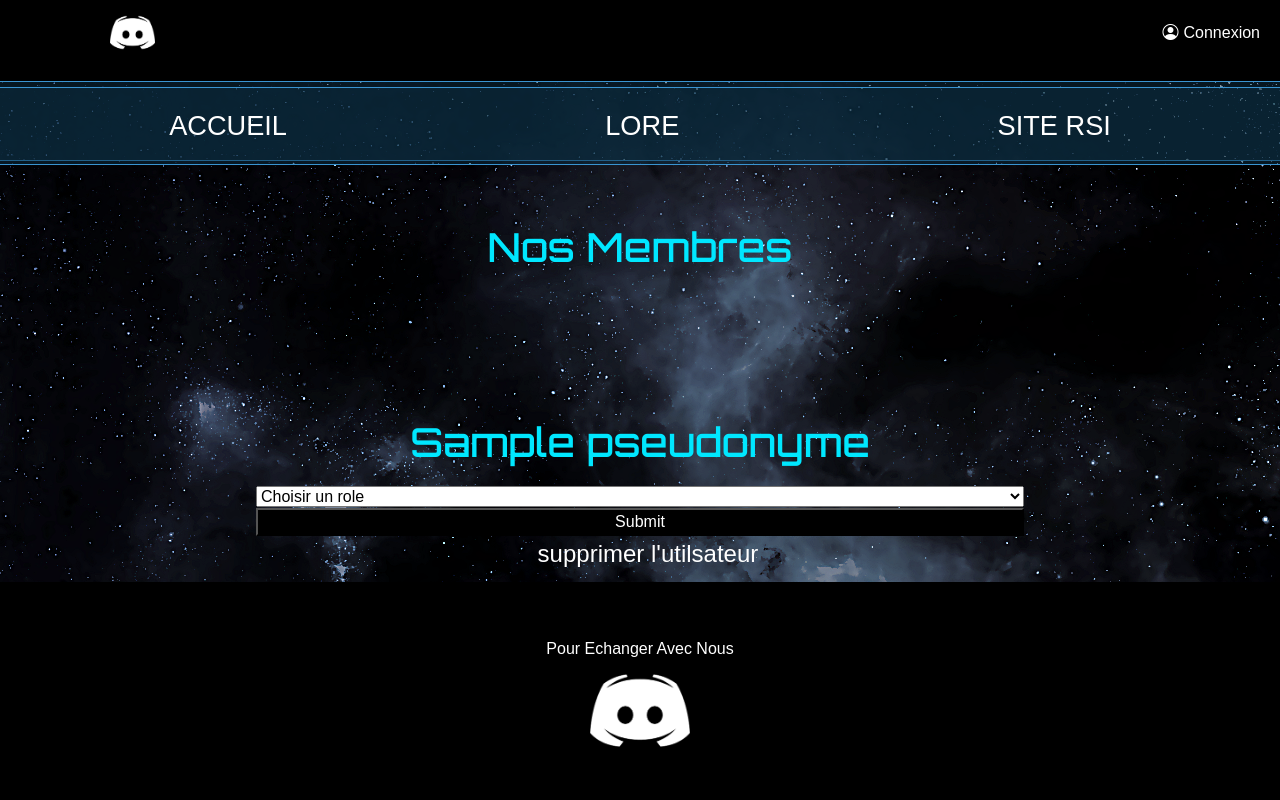
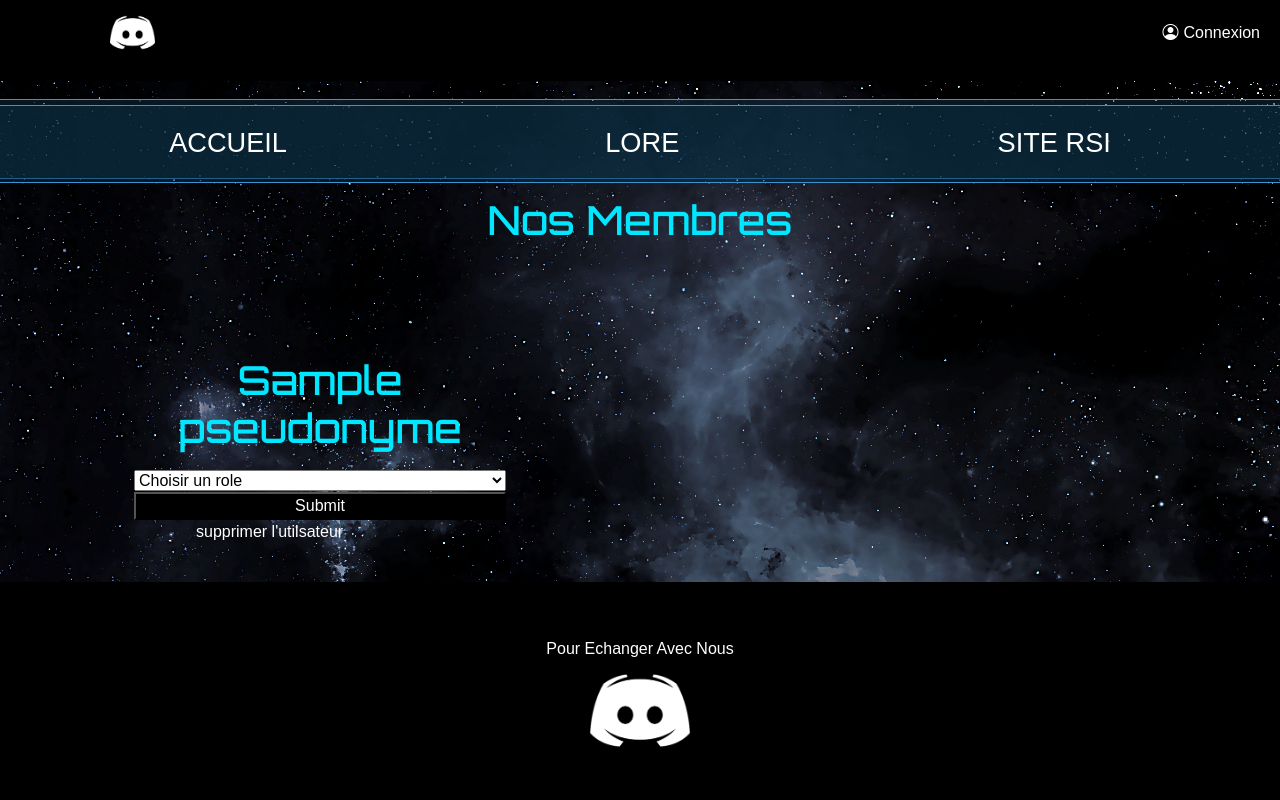
Before and after one commit to kevinvandenbussche/maraudeurs, a Symfony app: template templates/admin/role.html.twig in a window 1280 px wide. Run offline with Twig, Linux system fonts and the light colour scheme; the template is opened without the code that fills it: most values are stand-ins (such as "Sample title", 1, 10 or a date in 2020); some libraries are stand-ins or nearby versions; some web fonts are replaced.

Commit message:
mise à jour css

```diff
--- a/public/css/style.css
+++ b/public/css/style.css
@@ -17,7 +17,7 @@
 }
 
 .imageCarroussel{
-    width: 450px!important;
+    width: 30%!important;
 }
 /* pour faire disparaitre les photos qui encadre chaque titre en html en version dekstop */
 .phone{
@@ -146,7 +146,7 @@
 
 h1 {
     width: 50%;
-    margin: auto;
+    margin: 0 auto;
     text-align: center;
     padding-bottom: 5%;
     display: block;
@@ -424,10 +424,6 @@
 
 
 /*****************************************gestion des fichiers dynamiques ********************************************/
-.titleAdmin{
-    padding-top: 50px;
-}
-
 .titleCrud{
     text-align: center;
 }
@@ -580,8 +576,10 @@
 }
 
 .linkDeleteUser{
+    width: 40%;
+    margin: 0 auto;
     font-size: 1.5em;
-    margin-left: 42%;
+    /*margin-left: 42%;*/
 }
 
 @media screen and (min-width:320px) and (max-width:850px){
--- a/src/Entity/Article.php
+++ b/src/Entity/Article.php
@@ -69,8 +69,6 @@
     {
         $this->media = new ArrayCollection();
     }
-
-
 
     public function getId(): ?int
     {
--- a/src/Form/ArticleType.php
+++ b/src/Form/ArticleType.php
@@ -38,7 +38,7 @@
                 'entry_type' => MediaType::class,
 
             ])
-            ->add('media', MediaType::class,)
+//            ->add('media', MediaType::class)
             ->add('media', FileType::class,[
                 'label' => 'Joindre votre(ou vos) document(s)',
                 'multiple' => true,
--- a/templates/admin/role.html.twig
+++ b/templates/admin/role.html.twig
@@ -3,9 +3,11 @@
     {% include 'header/header.general.html.twig' %}
 {% endblock %}
 {% block content %}
-    <h1>Nos Membres</h1>
+    <h1 class="titleA">Nos Membres</h1>
     {% set role = "" %}
+    <div class="containerElement">
         {% for user in users %}
+            <div class="menuCrud">
                 <h1 class="nameUser">{{ user.pseudonyme }}</h1>
                 {% if "ROLE_ADMIN" in user.roles %}
                 {% set role = "Administrateur" %}
@@ -25,7 +27,9 @@
                     <input class="inputRole" type="submit">
                     <a class="linkDeleteUser" href="{{ path('delete_user', {'id' : user.id}) }}">supprimer l'utilsateur</a>
                 </form>
+            </div>
         {% endfor %}
+    </div>
 
 
 {% endblock%}
--- a/templates/user/categories_articles.html.twig
+++ b/templates/user/categories_articles.html.twig
@@ -3,8 +3,7 @@
     {% include 'header/header.general.html.twig' %}
 {% endblock %}
 {% block content %}
-
-    <h1 class="titleAdmin">Les categories</h1>
+    <h1>Les categories</h1>
     <a class="titleCrud" href="{{ path('insert_category') }}">CREER UNE NOUVELLE CATEGORIE</a>
         <div class="containerElement">
         {% for category in categories %}
@@ -21,6 +20,4 @@
             </div>
         {% endfor %}
         </div>
-
-
 {% endblock %}
```
Also changed, not shown: templates/index.html.twig (+1 -16 lines). Lines whose indentation alone changed are shown as unchanged.
